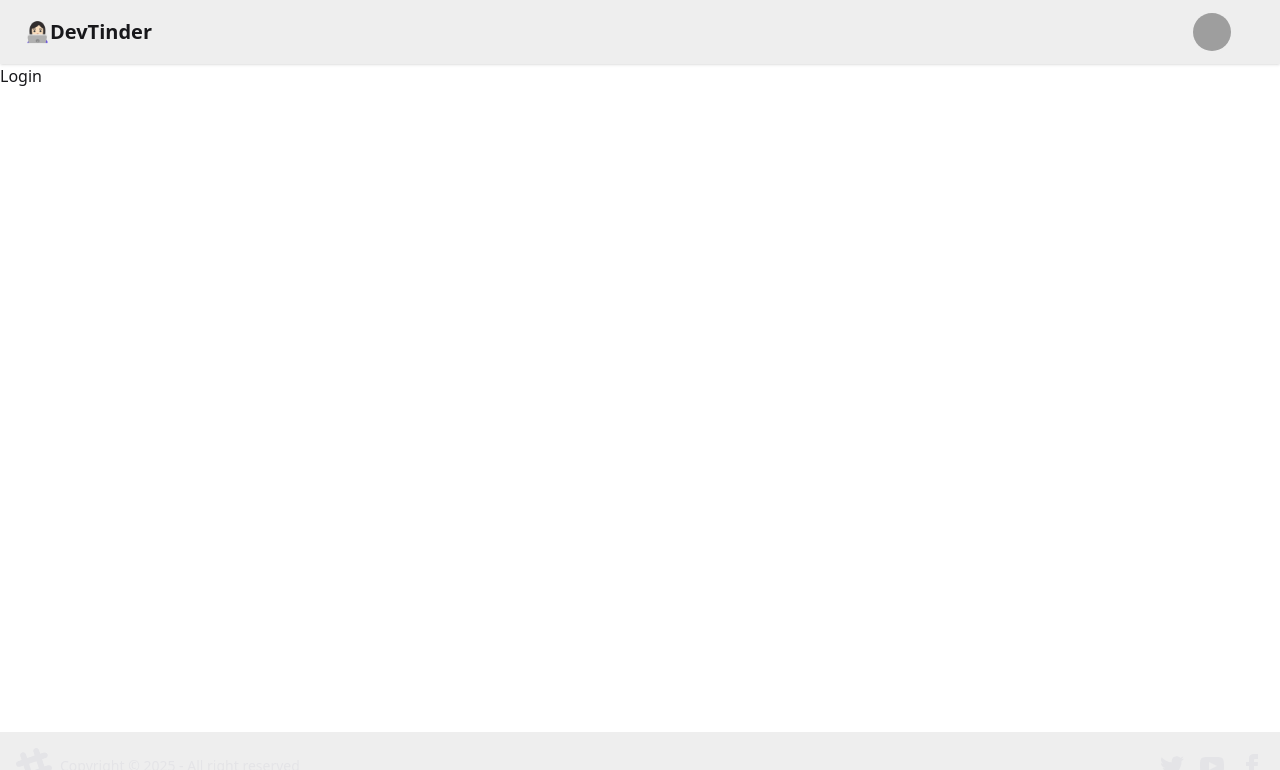
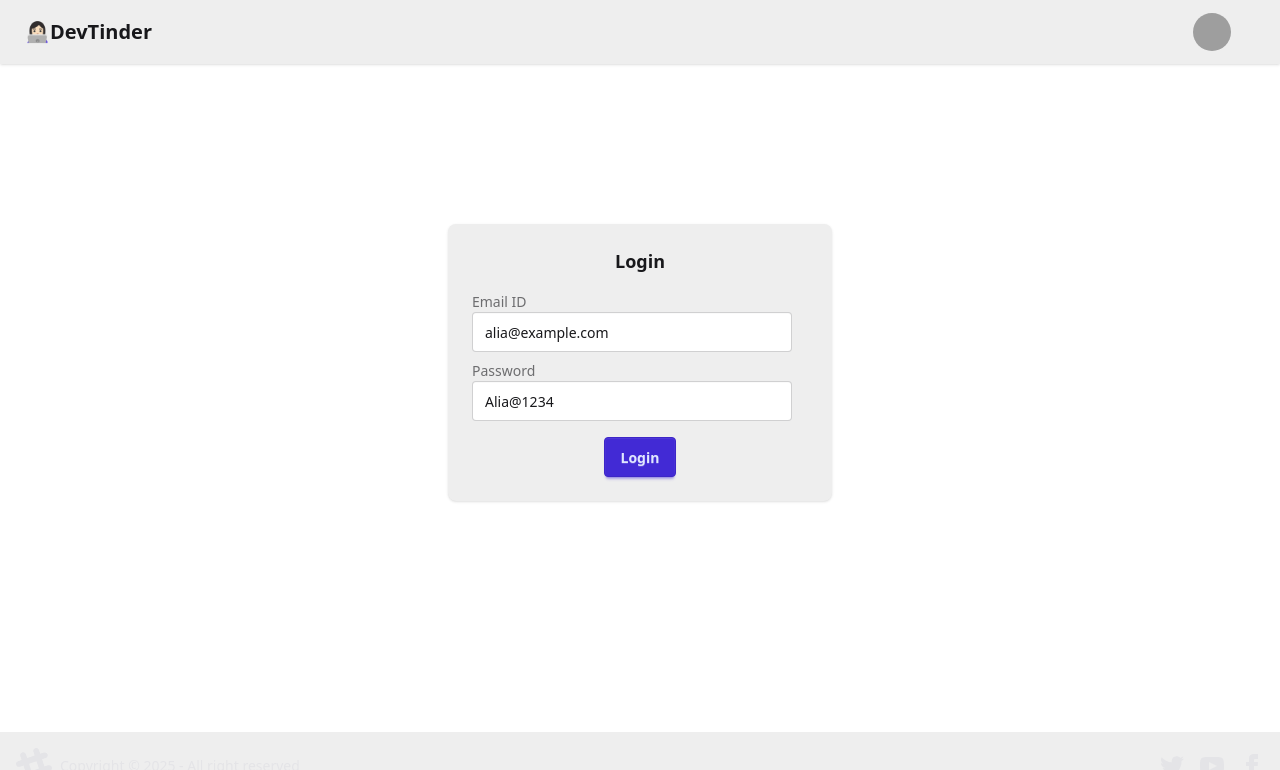
Before and after one commit to Peehal/DevTinder_Web, a React (Vite) app: page /login in a window 1280 px wide. Shown: the top 770 px of the page. Built offline with nearby package versions, Linux system fonts and the light colour scheme; grey boxes are pictures that could not be loaded.

Commit message:
AdditionOfAxios

```diff
--- a/package.json
+++ b/package.json
@@ -11,6 +11,7 @@
   },
   "dependencies": {
     "@tailwindcss/vite": "^4.1.12",
+    "axios": "^1.11.0",
     "react": "^19.1.1",
     "react-dom": "^19.1.1",
     "react-router-dom": "^7.8.2",
--- a/src/Body.jsx
+++ b/src/Body.jsx
@@ -10,4 +10,4 @@
   </div>;
 
 };
-export default Body
+export default Body;
--- a/src/Login.jsx
+++ b/src/Login.jsx
@@ -1,7 +1,64 @@
+import { useState } from "react";
+import axios from "axios";
 const Login = () => {
+
+  const [emailID, setEmailId] = useState("alia@example.com");
+  const [password, setPassword] = useState("Alia@1234");
+
+
+   const handleLogin = async () =>{
+      try {
+        const res = await axios.post("http://localhost:3000/login", {
+          emailID,
+          password,
+        },
+        { withCredentials: true }
+      );
+      } catch (error) {
+        console.error(error);
+      }
+
+   }
+
+
   return (
-    <div>Login</div>
-  )
+    <div className="flex justify-center my-40">
+      <div className="card bg-base-300 w-96 shadow-sm">
+        <div className="card-body">
+          <h2 className="card-title justify-center">Login</h2>
+          <div >
+            <div className="form-control w-full max-w-xs my-2">
+              <label className="label">
+                <span className="label-text">Email ID</span>
+              </label>
+              <input
+                type="text"
+                value ={emailID}
+                placeholder="Enter your email"
+                className="input input-bordered w-full max-w-xs"
+                onChange={(e) => setEmailId(e.target.value)}
+              />
+            </div>
+            <div className="form-control w-full max-w-xs my-2">
+              <label className="label">
+                <span className="label-text">Password </span>
+              </label>
+              <input
+                type="text"
+                value ={password}
+                placeholder="Enter your password"
+                className="input input-bordered w-full max-w-xs"
+                onChange={(e) => setPassword(e.target.value)}
+              />
+            </div>
+          </div>
+          <div className="card-actions justify-center">
+            <button className="btn btn-primary" onClick={handleLogin}>Login</button>
+          </div>
+        </div>
+      </div>
+    </div>
+  );
 };
 
-export default Login
+export default Login;
```
Also changed, not shown: 1 other file (tests, documents, lock files or other folders).
